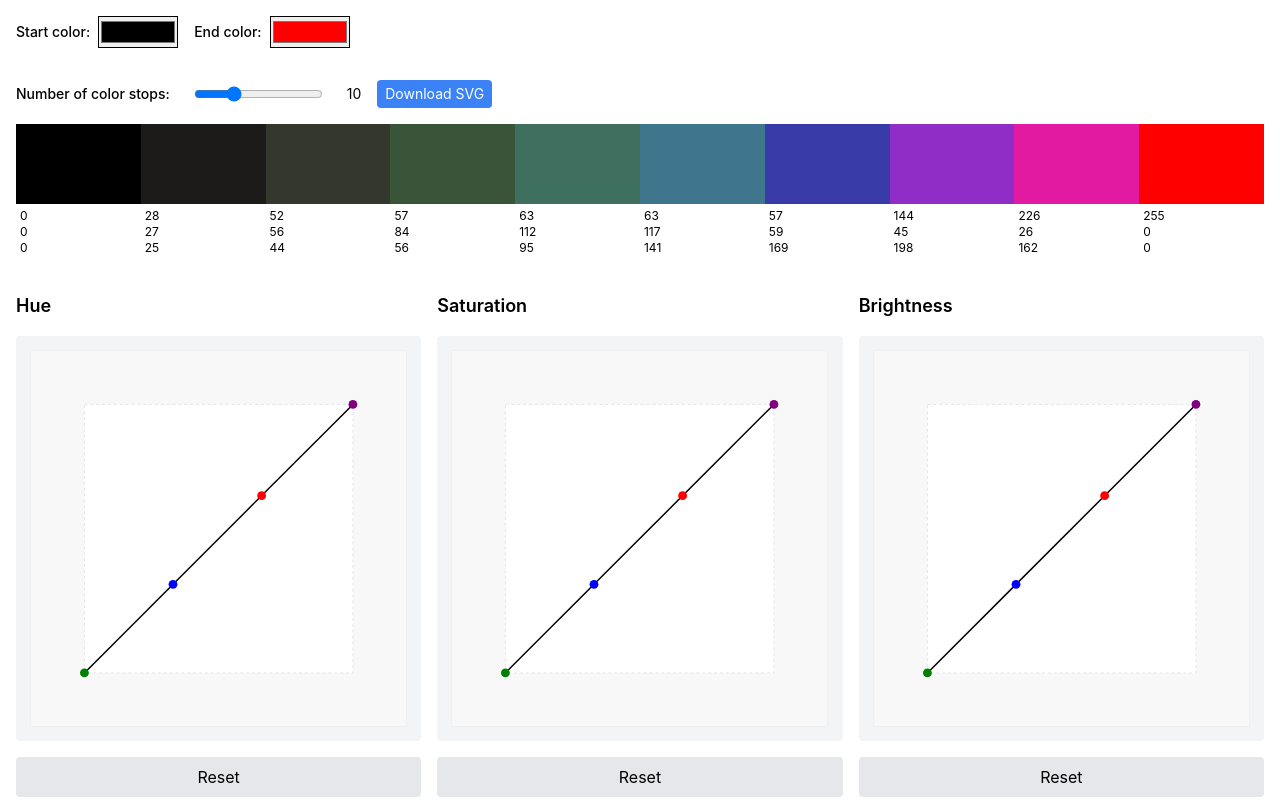
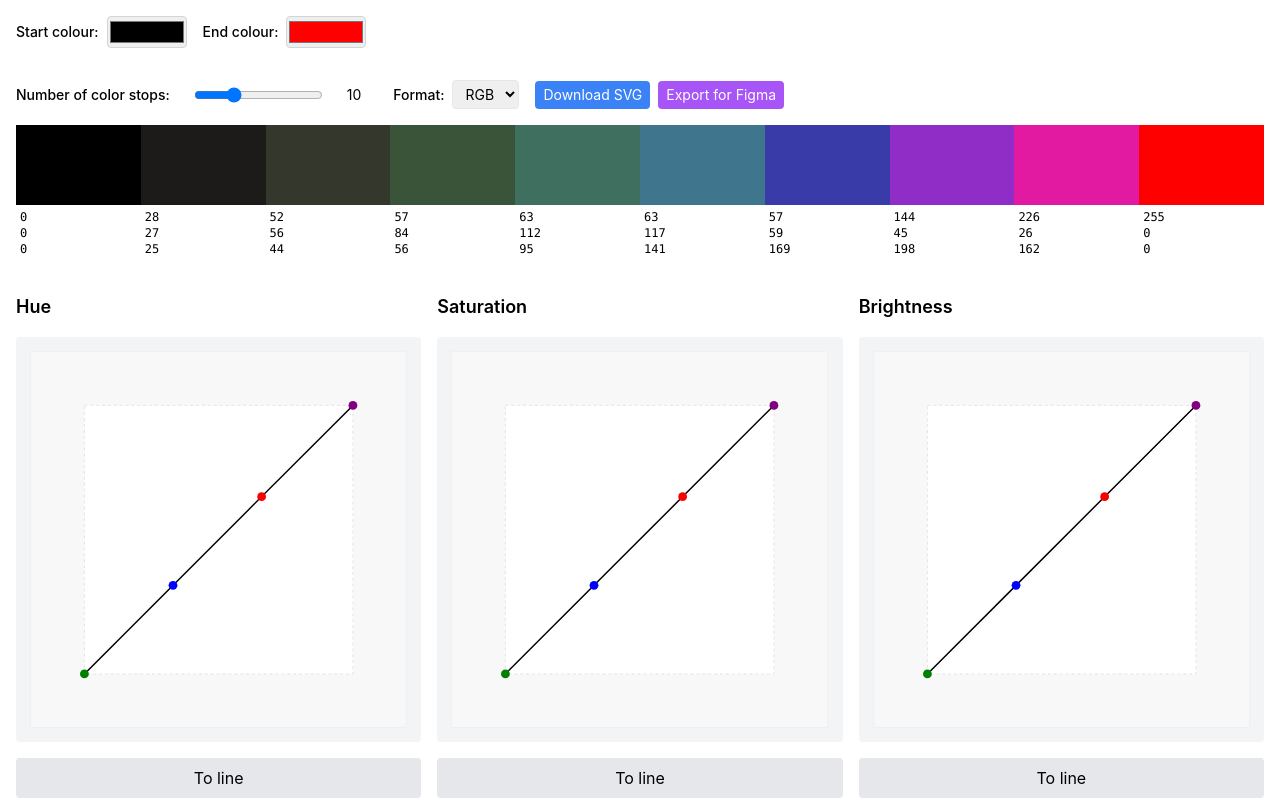
Before and after one commit to jmstach/colourtool, a React (Create React App) app: page / in a window 1280 px wide. Shown: the top 800 px of the page. Built offline with nearby package versions, Linux system fonts and the light colour scheme.

Commit message:
minor UI tweaks, added download for Figma

```diff
--- a/src/App.js
+++ b/src/App.js
@@ -1,11 +1,6 @@
-// App.jsx
-import './index.css';
-
-import React, { useState, useCallback } from 'react';
+import React, { useState, useCallback, useReducer, useEffect } from 'react';
 import CurveEditor from './curve-editor.js';
 import ColourPreview from './colour-preview.js';
-// import ColorSwatch from './color-swatch.js';
-
 
 const rgbToHsb = (r, g, b) => {
   r /= 255;
@@ -46,15 +41,40 @@ const hexToRgb = (hex) => {
   } : null;
 };
 
-const rgbToHex = (r, g, b) => {
-  return '#' + [r, g, b].map(x => {
-    const hex = x.toString(16);
-    return hex.length === 1 ? '0' + hex : hex;
-  }).join('');
+const historyReducer = (state, action) => {
+  switch (action.type) {
+    case 'PUSH':
+      return {
+        past: [...state.past, state.present],
+        present: action.payload,
+        future: []
+      };
+    case 'UNDO':
+      if (state.past.length === 0) return state;
+      return {
+        past: state.past.slice(0, -1),
+        present: state.past[state.past.length - 1],
+        future: [state.present, ...state.future]
+      };
+    case 'REDO':
+      if (state.future.length === 0) return state;
+      return {
+        past: [...state.past, state.present],
+        present: state.future[0],
+        future: state.future.slice(1)
+      };
+    default:
+      return state;
+  }
 };
 
 const App = () => {
-  const [curves, setCurves] = useState({
+  const [numStops, setNumStops] = useState(10);
+
+  const initialState = {
+    past: [],
+    present: {
+      curves: {
         hue: {
           start: { x: 0, y: 0 },
           p1: { x: 0.33, y: 0.33 },
@@ -73,114 +93,109 @@ const App = () => {
           p2: { x: 0.66, y: 0.66 },
           end: { x: 1, y: 1 }
         }
-  });
-
-  const [startColor, setStartColor] = useState('#000000');
-  const [endColor, setEndColor] = useState('#ff0000');
-  const [numStops, setNumStops] = useState(10);
-
-  const hsbToRgb = (h, s, v) => {
-    const i = Math.floor(h * 6);
-    const f = h * 6 - i;
-    const p = v * (1 - s);
-    const q = v * (1 - f * s);
-    const t = v * (1 - (1 - f) * s);
-
-    let r, g, b;
-    switch (i % 6) {
-      case 0: r = v; g = t; b = p; break;
-      case 1: r = q; g = v; b = p; break;
-      case 2: r = p; g = v; b = t; break;
-      case 3: r = p; g = q; b = v; break;
-      case 4: r = t; g = p; b = v; break;
-      case 5: r = v; g = p; b = q; break;
-      default: r = 0; g = 0; b = 0;
-    }
-
-    return {
-      r: Math.round(r * 255),
-      g: Math.round(g * 255),
-      b: Math.round(b * 255)
-    };
+      },
+      startColor: '#000000',
+      endColor: '#ff0000'
+    },
+    future: []
   };
 
-  const handleCurveChange = useCallback((type, newCurve) => {
-    setCurves(prev => {
-      const newCurves = {
-        ...prev,
-        [type]: newCurve
+  const [state, dispatch] = useReducer(historyReducer, initialState);
+  const { curves, startColor, endColor } = state.present;
+
+  useEffect(() => {
+    const handleKeyPress = (e) => {
+      if ((e.metaKey || e.ctrlKey) && e.key === 'z') {
+        if (e.shiftKey) {
+          dispatch({ type: 'REDO' });
+        } else {
+          dispatch({ type: 'UNDO' });
+        }
+      }
     };
-
-      // Update color pickers based on start and end points
-      const startHsb = {
-        h: newCurves.hue.start.y,
-        s: newCurves.saturation.start.y,
-        v: newCurves.brightness.start.y
-      };
-
-      const endHsb = {
-        h: newCurves.hue.end.y,
-        s: newCurves.saturation.end.y,
-        v: newCurves.brightness.end.y
-      };
-
-      const startRgb = hsbToRgb(startHsb.h, startHsb.s, startHsb.v);
-      const endRgb = hsbToRgb(endHsb.h, endHsb.s, endHsb.v);
-
-      setStartColor(rgbToHex(startRgb.r, startRgb.g, startRgb.b));
-      setEndColor(rgbToHex(endRgb.r, endRgb.g, endRgb.b));
-
-      return newCurves;
-    });
+    window.addEventListener('keydown', handleKeyPress);
+    return () => window.removeEventListener('keydown', handleKeyPress);
   }, []);
 
-  const handleColorChange = (isStart, hex) => {
+  const handleCurveChange = useCallback((type, newCurve) => {
+   // console.log('handleCurveChange:', type, newCurve);
+    dispatch({
+      type: 'PUSH',
+      payload: {
+        curves: {
+          ...curves,
+          [type]: newCurve
+        },
+        startColor,
+        endColor
+      }
+    });
+  }, [curves, startColor, endColor]);
+
+  const handleColorChange = useCallback((isStart, hex) => {
     const rgb = hexToRgb(hex);
     if (!rgb) return;
 
     const hsb = rgbToHsb(rgb.r, rgb.g, rgb.b);
 
-    if (isStart) {
-      setStartColor(hex);
-      setCurves(prev => ({
-        ...prev,
-        hue: { ...prev.hue, start: { ...prev.hue.start, y: hsb.h } },
-        saturation: { ...prev.saturation, start: { ...prev.saturation.start, y: hsb.s } },
-        brightness: { ...prev.brightness, start: { ...prev.brightness.start, y: hsb.v } }
-      }));
-    } else {
-      setEndColor(hex);
-      setCurves(prev => ({
-        ...prev,
-        hue: { ...prev.hue, end: { ...prev.hue.end, y: hsb.h } },
-        saturation: { ...prev.saturation, end: { ...prev.saturation.end, y: hsb.s } },
-        brightness: { ...prev.brightness, end: { ...prev.brightness.end, y: hsb.v } }
-      }));
+    dispatch({
+      type: 'PUSH',
+      payload: {
+        curves: {
+          ...curves,
+          hue: {
+            ...curves.hue,
+            [isStart ? 'start' : 'end']: {
+              ...curves.hue[isStart ? 'start' : 'end'],
+              y: hsb.h
             }
-  };
+          },
+          saturation: {
+            ...curves.saturation,
+            [isStart ? 'start' : 'end']: {
+              ...curves.saturation[isStart ? 'start' : 'end'],
+              y: hsb.s
+            }
+          },
+          brightness: {
+            ...curves.brightness,
+            [isStart ? 'start' : 'end']: {
+              ...curves.brightness[isStart ? 'start' : 'end'],
+              y: hsb.v
+            }
+          }
+        },
+        startColor: isStart ? hex : startColor,
+        endColor: isStart ? endColor : hex
+      }
+    });
+  }, [curves, startColor, endColor]);
 
   return (
     <div className="container mx-auto p-4">
       <div className="flex flex-col gap-8">
+        <div className="flex items-center justify-between">
           <div className="flex gap-4 items-center">
             <div className="flex items-center gap-2">
-            <label className="text-sm font-medium">Start color:</label>
+              <label className="text-sm font-medium">Start colour:</label>
               <input
                 type="color"
                 value={startColor}
                 onChange={(e) => handleColorChange(true, e.target.value)}
-              className="w-20 h-8 border border-black"
+                className="w-20 h-8 border border-gray-300 rounded"
               />
             </div>
             <div className="flex items-center gap-2">
-            <label className="text-sm font-medium">End color:</label>
+              <label className="text-sm font-medium">End colour:</label>
               <input
                 type="color"
                 value={endColor}
                 onChange={(e) => handleColorChange(false, e.target.value)}
-              className="w-20 h-8 border border-black"
+                className="w-20 h-8 border border-gray-300 rounded"
               />
             </div>
+          </div>
+
         </div>
 
         <ColourPreview
@@ -190,7 +205,6 @@ const App = () => {
           startColor={startColor}
           endColor={endColor}
         />
-
 
         <div className="grid grid-cols-1 md:grid-cols-3 gap-4">
           <CurveEditor
@@ -209,7 +223,6 @@ const App = () => {
             onChange={(newCurve) => handleCurveChange('brightness', newCurve)}
           />
         </div>
-
       </div>
     </div>
   );
--- a/src/colour-preview.js
+++ b/src/colour-preview.js
@@ -1,5 +1,5 @@
 // ColourPreview.jsx
-import React from 'react';
+import React, { useState } from 'react';
 
 const bezierInterpolation = (start, p1, p2, end, t) => {
   const u = 1 - t;
@@ -74,7 +74,48 @@ const hexToRgb = (hex) => {
   } : null;
 };
 
+const rgbToHex = (r, g, b) => {
+  const toHex = (n) => n.toString(16).padStart(2, '0');
+  return `#${toHex(r)}${toHex(g)}${toHex(b)}`;
+};
+
+const rgbToHsl = (r, g, b) => {
+  r /= 255;
+  g /= 255;
+  b /= 255;
+
+  const max = Math.max(r, g, b);
+  const min = Math.min(r, g, b);
+  let h, s, l = (max + min) / 2;
+
+  if (max === min) {
+    h = s = 0;
+  } else {
+    const d = max - min;
+    s = l > 0.5 ? d / (2 - max - min) : d / (max + min);
+    switch (max) {
+      case r: h = (g - b) / d + (g < b ? 6 : 0); break;
+      case g: h = (b - r) / d + 2; break;
+      case b: h = (r - g) / d + 4; break;
+    }
+    h /= 6;
+  }
+
+  return {
+    h: Math.round(h * 360),
+    s: Math.round(s * 100),
+    l: Math.round(l * 100)
+  };
+};
+
+const ColorFormat = {
+  RGB: 'rgb',
+  HEX: 'hex',
+  HSL: 'hsl'
+};
+
 const ColourPreview = ({ curves, numStops, onNumStopsChange, startColor, endColor }) => {
+  const [colorFormat, setColorFormat] = useState(ColorFormat.RGB);
   const startRgb = hexToRgb(startColor);
   const endRgb = hexToRgb(endColor);
 
@@ -82,6 +123,38 @@ const ColourPreview = ({ curves, numStops, onNumStopsChange, startColor, endColo
     const t = index / (numStops - 1);
     return interpolateColor(startRgb, endRgb, curves, t);
   });
+
+  const getFormattedColor = (color) => {
+    switch (colorFormat) {
+      case ColorFormat.RGB:
+        //return `${color.r}, ${color.g}, ${color.b}`;
+        return (
+          <>
+            {color.r}
+            <br />
+            {color.g}
+            <br />
+            {color.b}
+          </>
+        );
+      case ColorFormat.HEX:
+        return rgbToHex(color.r, color.g, color.b);
+      case ColorFormat.HSL:
+        const hsl = rgbToHsl(color.r, color.g, color.b);
+        //return `${hsl.h}°, ${hsl.s}%, ${hsl.l}%`;
+        return (
+          <>
+            <span>{hsl.h}°</span>
+            <br />
+            <span>{hsl.s}%</span>
+            <br />
+            <span>{hsl.l}%</span>
+          </>
+        )
+      default:
+        return '';
+    }
+  };
 
   return (
     <div className="w-full">
@@ -96,11 +169,23 @@ const ColourPreview = ({ curves, numStops, onNumStopsChange, startColor, endColo
           className="mx-2"
         />
         <span className="text-sm">{numStops}</span>
+        <div className="flex items-center gap-2 ml-4">
+          <label className="text-sm font-medium">Format:</label>
+          <select
+            value={colorFormat}
+            onChange={(e) => setColorFormat(e.target.value)}
+            className="px-2 py-1 border rounded text-sm"
+          >
+            <option value={ColorFormat.RGB}>RGB</option>
+            <option value={ColorFormat.HEX}>HEX</option>
+            <option value={ColorFormat.HSL}>HSL</option>
+          </select>
+        </div>
+        <div className="flex gap-2">
           <button
             onClick={() => {
               const svgWidth = numStops * 50;
               const svgHeight = 200;
-
               const svgContent = `
 <svg xmlns="http://www.w3.org/2000/svg" width="${svgWidth}" height="${svgHeight}">
   ${interpolatedColors.map((color, index) => `
@@ -112,7 +197,6 @@ const ColourPreview = ({ curves, numStops, onNumStopsChange, startColor, endColo
       fill="rgb(${color.r}, ${color.g}, ${color.b})"
     />`).join('')}
 </svg>`;
-
               const blob = new Blob([svgContent], { type: 'image/svg+xml' });
               const url = URL.createObjectURL(blob);
               const link = document.createElement('a');
@@ -127,6 +211,35 @@ const ColourPreview = ({ curves, numStops, onNumStopsChange, startColor, endColo
           >
             Download SVG
           </button>
+
+          <button
+            onClick={() => {
+              const figmaColors = interpolatedColors.map((color, index) => ({
+                name: `Gradient Stop ${index + 1}`,
+                color: {
+                  r: color.r / 255,
+                  g: color.g / 255,
+                  b: color.b / 255
+                }
+              }));
+
+              const blob = new Blob([JSON.stringify({ colors: figmaColors }, null, 2)],
+                { type: 'application/json' });
+              const url = URL.createObjectURL(blob);
+              const link = document.createElement('a');
+              link.href = url;
+              link.download = 'figma_palette.json';
+              document.body.appendChild(link);
+              link.click();
+              document.body.removeChild(link);
+              URL.revokeObjectURL(url);
+            }}
+            className="px-2 py-1 bg-purple-500 text-white rounded text-sm hover:bg-purple-600"
+          >
+            Export for Figma
+          </button>
+
+        </div>
       </div>
       <div className="flex w-full overflow-x-auto">
         {interpolatedColors.map((color, index) => (
@@ -135,10 +248,8 @@ const ColourPreview = ({ curves, numStops, onNumStopsChange, startColor, endColo
               className="h-20 w-full"
               style={{ backgroundColor: `rgb(${color.r}, ${color.g}, ${color.b})` }}
             />
-            <div className="text-xs p-1 text-left overflow-hidden">
-              <div>{color.r}</div>
-              <div>{color.g}</div>
-              <div>{color.b}</div>
+            <div className="text-xs p-1 text-left font-mono overflow-hidden">
+              {getFormattedColor(color)}
             </div>
           </div>
         ))}
--- a/src/curve-editor.js
+++ b/src/curve-editor.js
@@ -89,6 +89,7 @@ const CurveEditor = ({ type = 'curve', curve = defaultCurve, onChange = () => {}
     setDragging('path');
   };
 
+
   const handleMouseMove = (e) => {
     if (!dragging || !svgRef.current || !initialCurve) return;
 
@@ -100,7 +101,7 @@ const CurveEditor = ({ type = 'curve', curve = defaultCurve, onChange = () => {}
     if (dragging === 'path') {
       const deltaX = (currentX - dragStart.x) / graphWidth;
       const deltaY = -(currentY - dragStart.y) / graphHeight;
-
+      //console.log('curve-editor onChange:', dragging, fromSvgCoords(currentX, currentY));
       onChange({
         start: {
           x: Math.max(0, Math.min(1, initialCurve.start.x + deltaX)),
@@ -121,23 +122,30 @@ const CurveEditor = ({ type = 'curve', curve = defaultCurve, onChange = () => {}
       });
     } else {
       const newPoint = fromSvgCoords(currentX, currentY);
+      const initialPoint = initialCurve[dragging];
+      const isDraggingControlPoint = dragging === 'p1' || dragging === 'p2';
 
-      // If shift key is pressed, constrain movement
+      // If shift key is pressed, lock to the axis of greatest movement
       if (e.shiftKey) {
-        const originalPoint = curve[dragging];
-        const isDraggingControlPoint = dragging === 'p1' || dragging === 'p2';
+        const deltaX = Math.abs(newPoint.x - initialPoint.x);
+        const deltaY = Math.abs(newPoint.y - initialPoint.y);
 
-        if (Math.abs(newPoint.x - originalPoint.x) > Math.abs(newPoint.y - originalPoint.y)) {
-          // Horizontal movement
-          newPoint.y = isDraggingControlPoint
-            ? Math.max(minRange, Math.min(maxRange, originalPoint.y))
-            : Math.max(0, Math.min(1, originalPoint.y));
+        if (deltaX > deltaY) {
+          // Lock Y to initial position
+          newPoint.y = initialPoint.y;
         } else {
-          // Vertical movement
-          newPoint.x = isDraggingControlPoint
-            ? Math.max(minRange, Math.min(maxRange, originalPoint.x))
-            : Math.max(0, Math.min(1, originalPoint.x));
+          // Lock X to initial position
+          newPoint.x = initialPoint.x;
         }
+      }
+
+      // Apply range constraints after axis locking
+      if (isDraggingControlPoint) {
+        newPoint.x = Math.max(minRange, Math.min(maxRange, newPoint.x));
+        newPoint.y = Math.max(minRange, Math.min(maxRange, newPoint.y));
+      } else {
+        newPoint.x = Math.max(0, Math.min(1, newPoint.x));
+        newPoint.y = Math.max(0, Math.min(1, newPoint.y));
       }
 
       onChange({
@@ -284,7 +292,7 @@ const CurveEditor = ({ type = 'curve', curve = defaultCurve, onChange = () => {}
         onClick={resetCurve}
         className="px-4 py-2 bg-gray-200 rounded hover:bg-gray-300"
       >
-        Reset
+        To line
       </button>
 
       <div className="grid grid-cols-2 gap-4">
```
Lines whose indentation alone changed are shown as unchanged.
